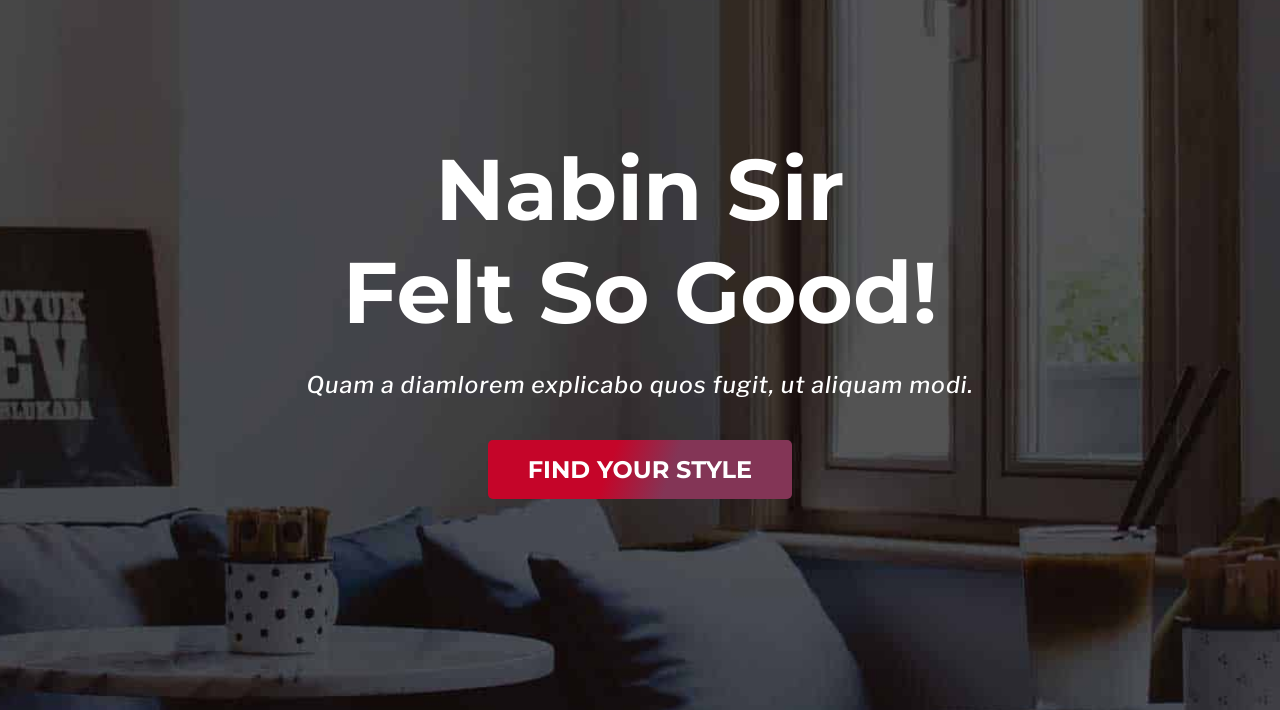
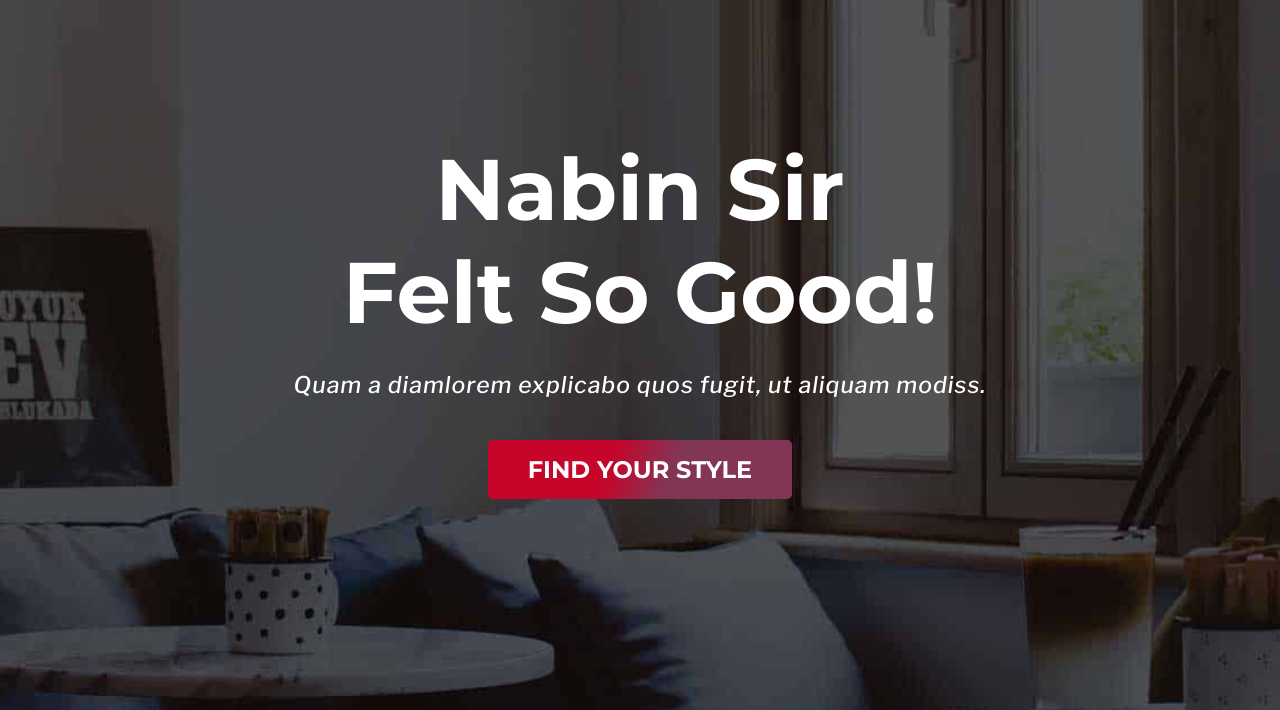
Before and after one commit to naw33n/jenkins, a plain HTML site: page index.html in a window 1280 px wide. Shown: the part 90-800 px from the top of the page. Drawn offline with nearby package versions, Linux system fonts and the light colour scheme.

Commit message:
Update index.html

```diff
--- a/index.html
+++ b/index.html
@@ -35,7 +35,7 @@
           Nabin Sir <br />
           Felt So Good!
         </h1>
-        <p>Quam a diamlorem explicabo quos fugit, ut aliquam modi.</p>
+        <p>Quam a diamlorem explicabo quos fugit, ut aliquam modiss.</p>
         <button>FIND YOUR STYLE</button>
       </div>
     </header>
```
